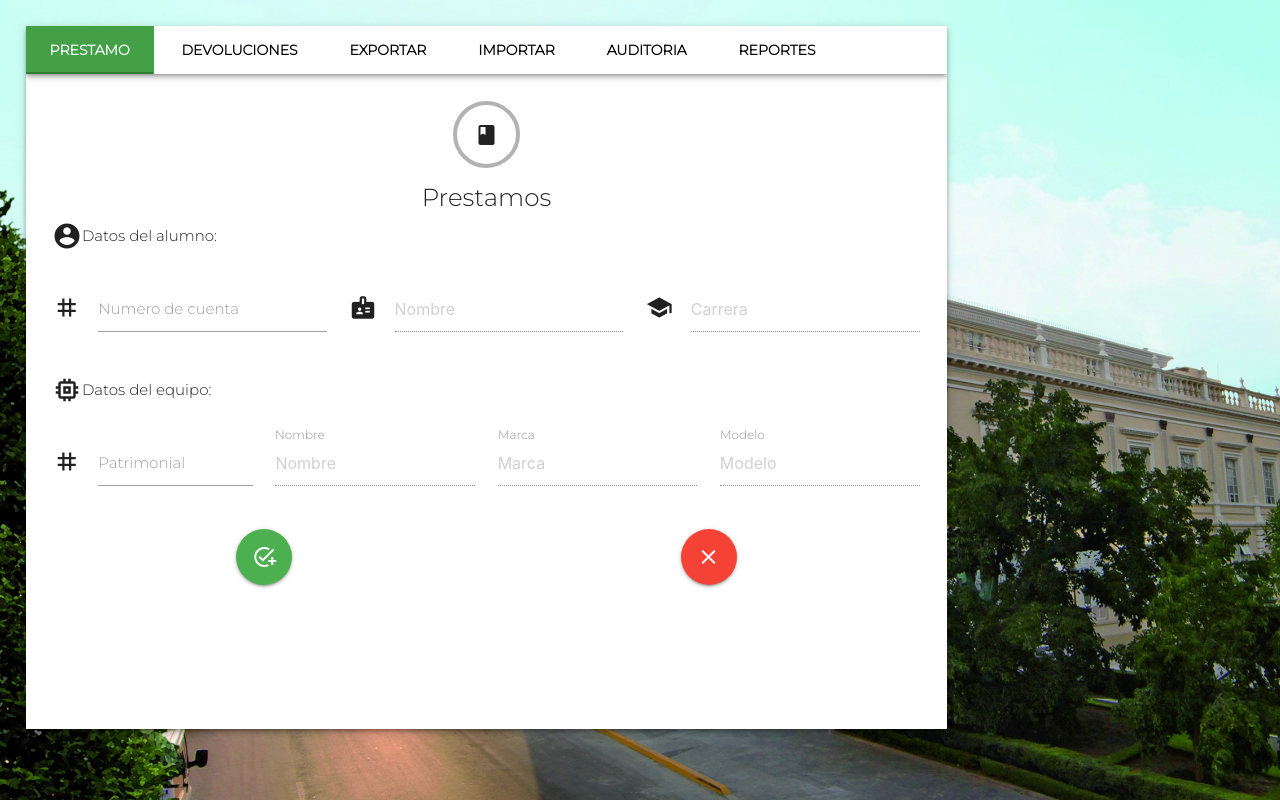
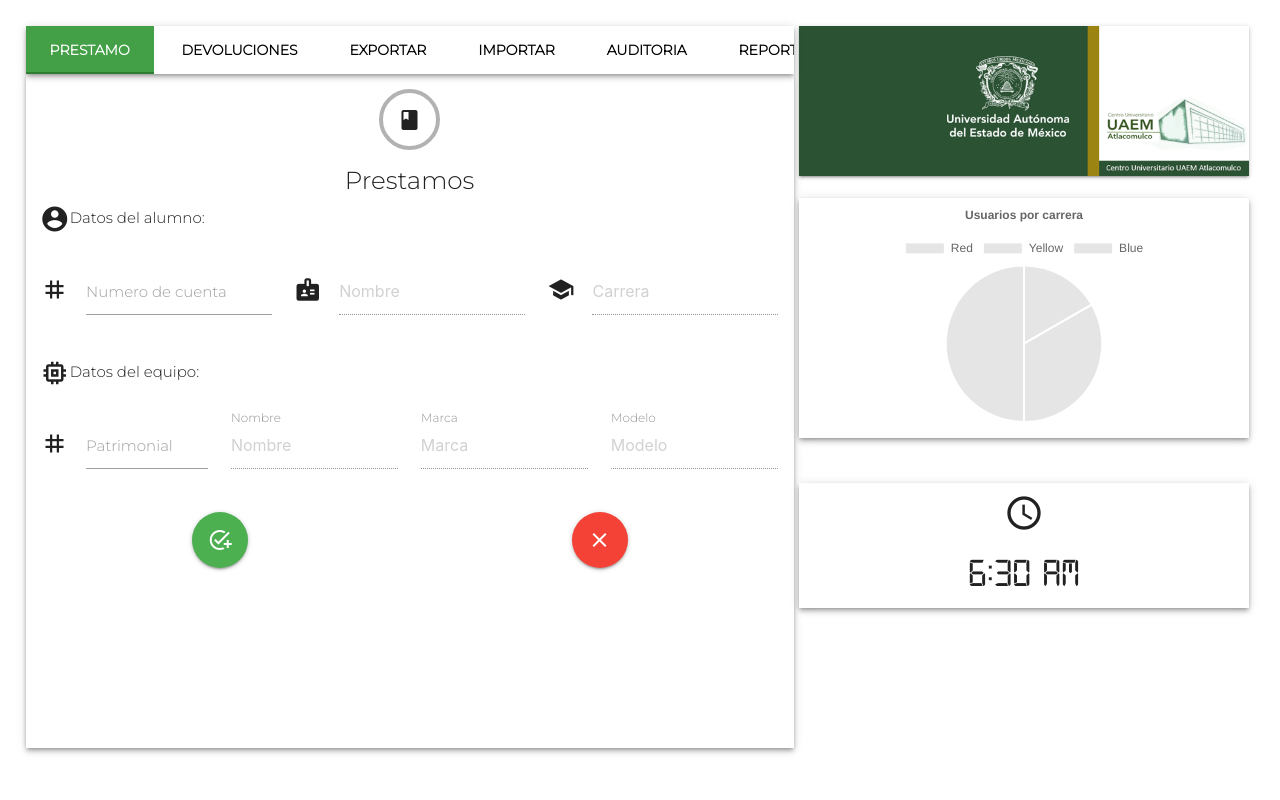
Before and after one commit to elink21/labSystem, a Django app: page /index in a window 1280 px wide. Run offline with Django 3.2, Linux system fonts and the light colour scheme; data that the repository does not hold is empty.

Commit message:
Graph, clock and logo added
There is now a functional graph that is
only waiting for being synced with the
javascript data, additionaly a clock and logo added

```diff
--- a/lab/dbFunctions.py
+++ b/lab/dbFunctions.py
@@ -15,6 +15,12 @@
         database='culab'
     )
     return c
+
+
+def getList(table:str)->list:
+    connection = startConnection()
+    l= getQuery(connection.cursor(),table)
+    return list(l)
 
 
 def getStudents() -> list:
@@ -78,5 +84,3 @@
         lendingsDicts.append(newLending)
 
     return lendingsDicts
-
-print(getLendings())
--- a/lab/static/css/baseStyles.css
+++ b/lab/static/css/baseStyles.css
@@ -1,25 +1,39 @@
 @import url("https://fonts.googleapis.com/css2?family=Montserrat:wght@300&display=swap");
+@font-face {
+  font-family: "Digital";
+  font-weight: normal;
+  font-style: normal;
+  src: url("../fonts/digital-7.ttf");
+}
+
 body {
   margin: 0px;
   font-family: "Montserrat";
-  background-image: url("../img/background.jpg");
+  /*background-image: url("../img/background.jpg");
   background-repeat: no-repeat;
-  background-size: cover;
+  background-size: cover;*/
+}
+
+#logo {
+  height: 150px;
+  width: 100%;
+  background-image: url("../img/customLogo.png");
+  background-repeat: no-repeat;
+  background-size: contain;
 }
 
 #app {
   display: -ms-grid;
   display: grid;
-  -ms-grid-columns: 3fr 1fr;
-      grid-template-columns: 3fr 1fr;
-  -ms-grid-rows: 7fr 1fr;
-      grid-template-rows: 7fr 1fr;
+  -ms-grid-columns: 5fr 3fr;
+      grid-template-columns: 5fr 3fr;
+  -ms-grid-rows: 1fr;
+      grid-template-rows: 1fr;
   width: 100vw;
   height: 100vh;
   padding: 2%;
   justify-items: center;
-      grid-template-areas: "tabSection chartSection"
- ".          .";
+      grid-template-areas: "tabSection chartSection";
 }
 
 #tabSection {
@@ -32,10 +46,14 @@
   min-height: 100% !important;
 }
 
+.tabDiv {
+  background-color: white;
+  padding: 2%;
+  height: 100% !important;
+}
+
 #tabWrapper {
-  background-color: white;
-  height: 100%;
-  padding: 3%;
+  height: 90%;
 }
 
 #chartSection {
@@ -113,4 +131,26 @@
 }
 
 /*Color of underline*/
+#chart {
+  width: 450px;
+  padding-bottom: 15px;
+  background-color: white;
+}
+
+#clock {
+  font-family: "Digital";
+  text-align: center;
+  padding: 10px;
+  background-color: white;
+}
+
+#clock i {
+  font-size: 40px !important;
+}
+
+#clock p {
+  font-size: 40px;
+  margin-top: 0px;
+  margin-bottom: 0px;
+}
 /*# sourceMappingURL=baseStyles.css.map */
--- a/lab/static/css/baseStyles.scss
+++ b/lab/static/css/baseStyles.scss
@@ -1,24 +1,37 @@
 @import url("https://fonts.googleapis.com/css2?family=Montserrat:wght@300&display=swap");
+
+@font-face {
+  font-family: "Digital";
+  font-weight: normal;
+  font-style: normal;
+  src: url("../fonts/digital-7.ttf");
+}
 
 body {
   margin: 0px;
   font-family: "Montserrat";
-  background-image: url("../img/background.jpg");
+  /*background-image: url("../img/background.jpg");
   background-repeat: no-repeat;
-  background-size: cover;
+  background-size: cover;*/
+}
+
+#logo {
+  height: 150px;
+  width: 100%;
+  background-image: url("../img/customLogo.png");
+  background-repeat: no-repeat;
+  background-size: contain;
 }
 
 #app {
   display: grid;
-  grid-template-columns: 3fr 1fr;
-  grid-template-rows: 7fr 1fr;
+  grid-template-columns: 5fr 3fr;
+  grid-template-rows: 1fr;
   width: 100vw;
   height: 100vh;
   padding: 2%;
   justify-items: center;
-  grid-template-areas:
-    "tabSection chartSection"
-    ".          .";
+  grid-template-areas: "tabSection chartSection";
 }
 
 #tabSection {
@@ -28,10 +41,15 @@
   height: 100%;
   min-height: 100% !important;
 }
+
+.tabDiv {
+  background-color: white;
+  padding: 2%;
+  height: 100% !important;
+}
+
 #tabWrapper {
-  background-color: white;
-  height: 100%;
-  padding: 3%;
+  height: 90%;
 }
 
 #chartSection {
@@ -102,3 +120,27 @@
 .tabs .indicator {
   background-color: rgba(46, 125, 50, 1) !important;
 } /*Color of underline*/
+
+#chart {
+  width: 450px;
+  padding-bottom: 15px;
+  background-color: white;
+}
+
+#clock {
+  font-family: "Digital";
+
+  text-align: center;
+  padding: 10px;
+  background-color: white;
+
+  i {
+    font-size: 40px !important;
+  }
+
+  p {
+    font-size: 40px;
+    margin-top: 0px;
+    margin-bottom: 0px;
+  }
+}
--- a/lab/static/js/app.js
+++ b/lab/static/js/app.js
@@ -1,5 +1,12 @@
 console.table(items);
 updateAuditTable('');
+updatePieChart();
+
+clock = setInterval(function() {
+    var d= new Date();
+    let c=document.querySelector('#clockText');
+    c.innerHTML= d.toLocaleString('en-US', { hour: 'numeric', minute: 'numeric', hour12: true });
+},100);
 
 function updateAuditTable(toSearch) {
 
@@ -91,3 +98,32 @@
         modelInput.value = '';
     }
 }
+
+function updatePieChart() {
+    var ctx = document.querySelector('#chart').getContext('2d');
+    data = {
+        datasets: [{
+            data: [10, 20, 30]
+        }],
+
+        // These labels appear in the legend and in the tooltips when hovering different arcs
+        labels: [
+            'Red',
+            'Yellow',
+            'Blue'
+        ]
+    };
+
+    var myDoughnutChart = new Chart(ctx, {
+        type: 'pie',
+        data: data,
+        options: {
+            title: {
+                display: true,
+                text: 'Usuarios por carrera',
+                fontSize:12,
+                fontStyle:'bold',
+            }
+        }
+    });
+}
--- a/lab/templates/base.html
+++ b/lab/templates/base.html
@@ -179,6 +179,7 @@
           <h6>Estudiantes</h6>
           <br />
           <a
+            href="xlsStudents"
             class="btn-floating btn-large waves-effect waves-light green accent-4"
             ><i class="material-icons">download</i></a
           >
@@ -188,6 +189,7 @@
           <h6>Equipo</h6>
           <br />
           <a
+            href="xlsItems"
             class="btn-floating btn-large waves-effect waves-light green accent-4"
             ><i class="material-icons">download</i></a
           >
@@ -197,6 +199,7 @@
           <h6>Prestamos</h6>
           <br />
           <a
+            href="xlsLendings"
             class="btn-floating btn-large waves-effect waves-light green accent-4"
             ><i class="material-icons">download</i></a
           >
@@ -360,7 +363,21 @@
     let items = {{items | safe}};
     let lendings = {{lendings | safe}};
   </script>
+</div>
 
-  <script src="{% static 'js/app.js'%}"></script>
+<div id="chartSection">
+
+  <div id="logo" class="z-depth-1"></div>  <br>
+  <canvas id="chart" class="z-depth-2"> </canvas>
+
+  <br><br>
+  <div id="clock" class="z-depth-2">
+    <i class="material-icons medium">schedule</i>
+    <p id="clockText">11:39 pm</p>
+  </div>
+
+
 </div>
+
+<script src="{% static 'js/app.js'%}"></script>
 {% endblock base %}
--- a/lab/templates/headers.html
+++ b/lab/templates/headers.html
@@ -26,6 +26,8 @@
 
     <link href="https://fonts.googleapis.com/icon?family=Material+Icons" rel="stylesheet">
 
+    <!--Charts-->
+    <script src="https://cdn.jsdelivr.net/npm/chart.js@2.9.4/dist/Chart.min.js"></script>
 
     <title>Document</title>
   </head>
@@ -33,7 +35,6 @@
     <div id="app">
       {% block base %} {% endblock %}
 
-      </div>
     </div>
   </body>
 </html>
--- a/lab/urls.py
+++ b/lab/urls.py
@@ -3,4 +3,8 @@
 from . import views
 urlpatterns = [
     path('index',views.index,name='index'),
+    path('xlsStudents',views.xlsStudents,name='xlsStudents'),
+    path('xlsLendings',views.xlsLendings,name='xlsLendings'),
+    path('xlsItems',views.xlsItems,name='xlsItems')
+
 ]
--- a/lab/views.py
+++ b/lab/views.py
@@ -1,8 +1,46 @@
 from django.shortcuts import render
+from django.http.response import HttpResponse
 from . import dbFunctions as db
+from . import xlsFunctions as xls
 import json
 
 # Create your views here.
+
+
+def xlsLendings(request):
+    output,name = xls.getList('historiallendings')
+
+    response = HttpResponse(output.read(
+    ), content_type="application/vnd.openxmlformats-officedocument.spreadsheetml.sheet")
+    response['Content-Disposition'] = f'attachment; filename={name}.xlsx'
+
+    output.close()
+
+    return response
+
+
+def xlsItems(request):
+    output,name = xls.getList('items')
+
+    response = HttpResponse(output.read(
+    ), content_type="application/vnd.openxmlformats-officedocument.spreadsheetml.sheet")
+    response['Content-Disposition'] = f"attachment; filename={name}.xlsx"
+
+    output.close()
+
+    return response
+
+
+def xlsStudents(request):
+    output,name= xls.getList('students')
+
+    response = HttpResponse(output.read(
+    ), content_type="application/vnd.openxmlformats-officedocument.spreadsheetml.sheet")
+    response['Content-Disposition'] = f"attachment; filename={name}.xlsx"
+
+    output.close()
+
+    return response
 
 
 def index(request):
```
Also changed, not shown: lab/xlsFunctions.py (added, +30 -0 lines), lab/static/fonts/digital-7 (italic).ttf (added), lab/static/fonts/digital-7 (mono italic).ttf (added), lab/static/fonts/digital-7 (mono).ttf (added), lab/static/fonts/digital-7.ttf (added), lab/static/img/customLogo.png (added), lab/static/img/logo.jpg (added), 1 other file.
